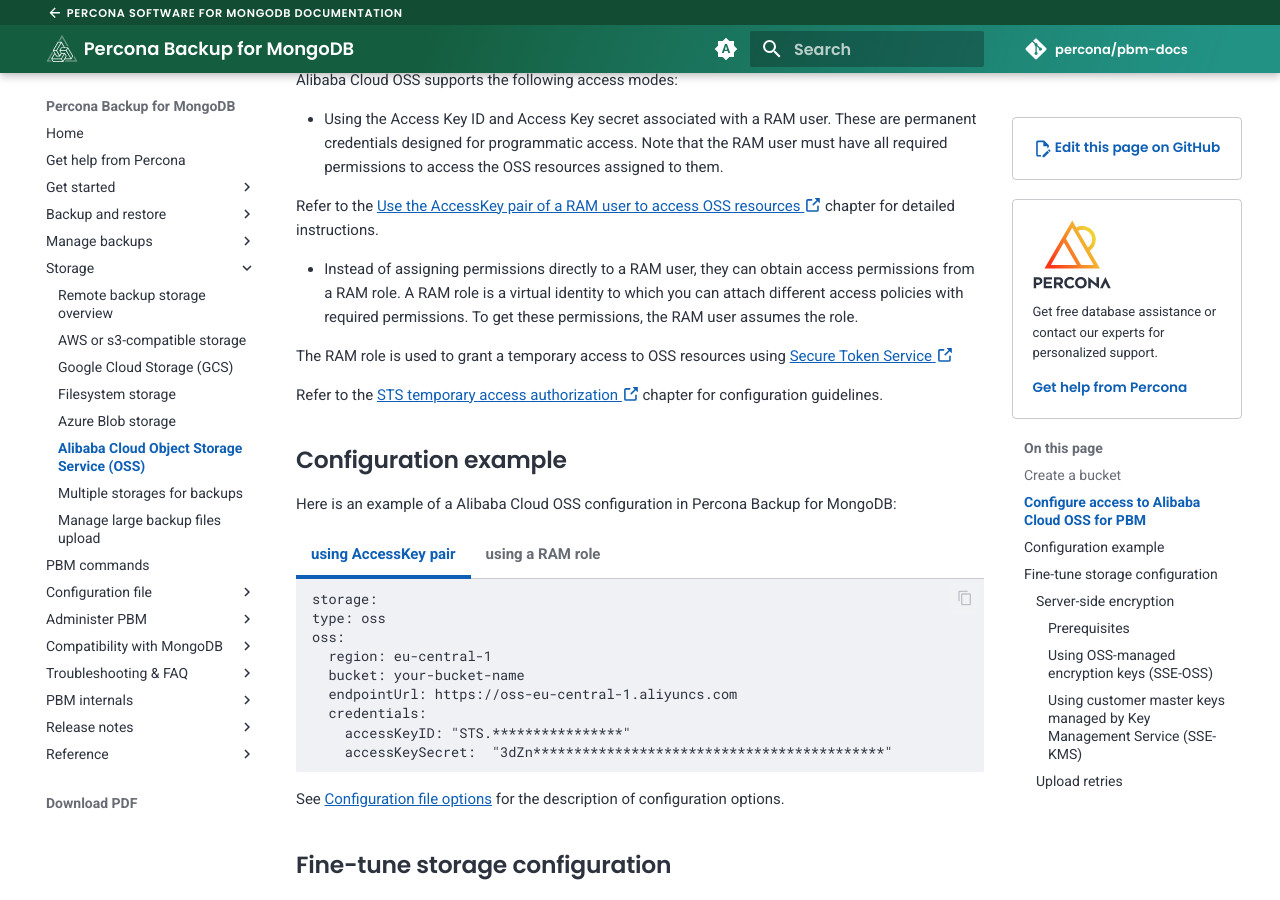
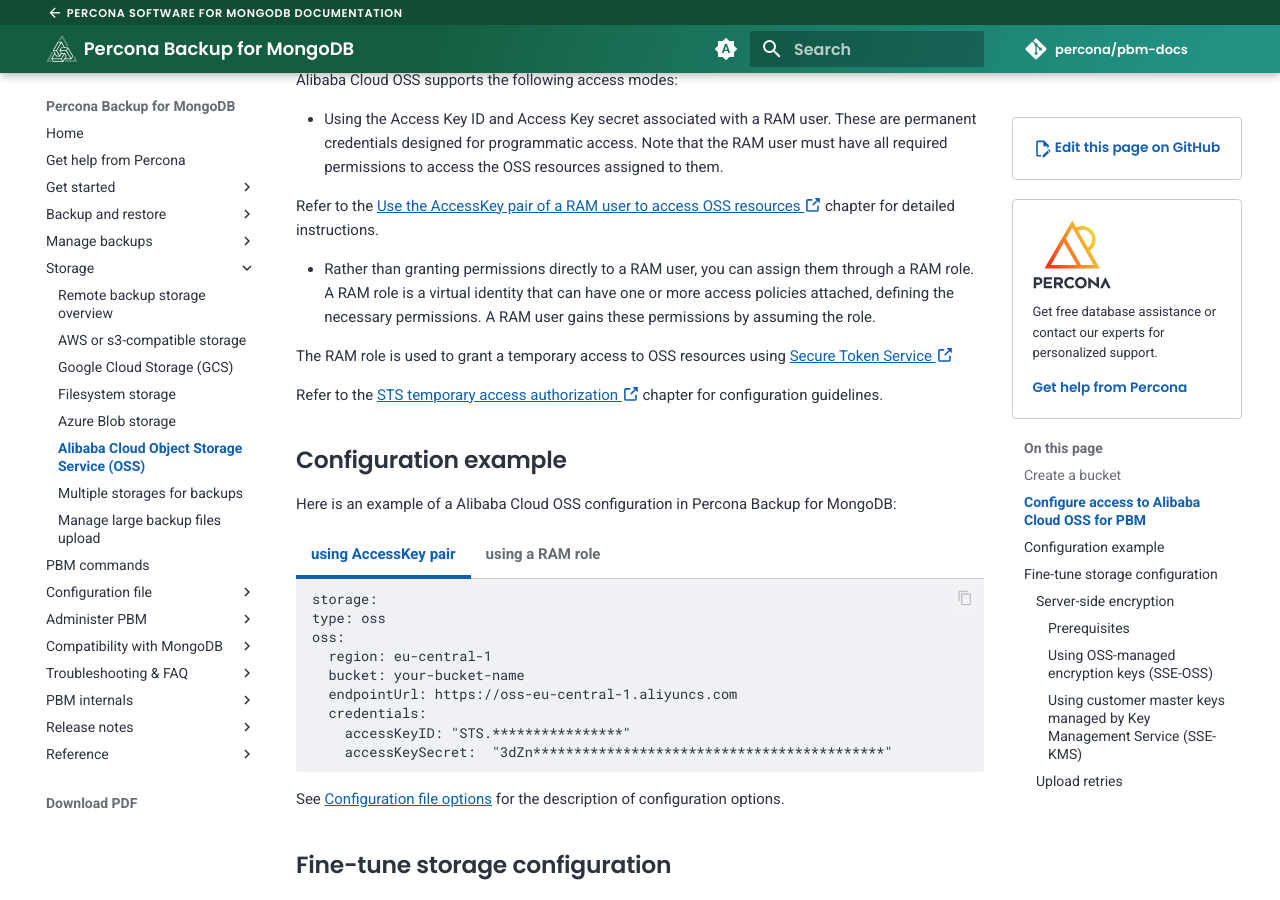
Before and after one commit to percona/pbm-docs, an MkDocs documentation site: the page built from docs/details/oss.md, in a window 1280 px wide and 900 px high, scrolled down 959 px. Built offline with MkDocs 1.6.1 and Material for MkDocs 9.7.7, drawn with Linux system fonts in a browser that asks for light colours; nearby versions of some CDN libraries; comment, search, counter and statistics services are not loaded.

Commit message:
Update docs/details/oss.md
Co-authored-by: Sandra Romanchenko <53295797+sandraromanchenko@users.noreply.github.com>

```diff
--- a/docs/details/oss.md
+++ b/docs/details/oss.md
@@ -57,7 +57,7 @@
 
    Refer to the [Use the AccessKey pair of a RAM user to access OSS resources :octicons-link-external-16:](https://www.alibabacloud.com/help/en/oss/developer-reference/use-the-accesskey-pair-of-a-ram-user-to-initiate-a-request) chapter for detailed instructions.
 
-* Instead of assigning permissions directly to a RAM user, they can obtain access permissions from a RAM role. A RAM role is a virtual identity to which you can attach different access policies with required permissions. To get these permissions, the RAM user assumes the role.
+* Rather than granting permissions directly to a RAM user, you can assign them through a RAM role. A RAM role is a virtual identity that can have one or more access policies attached, defining the necessary permissions. A RAM user gains these permissions by assuming the role.
 
   The RAM role is used to grant a temporary access to OSS resources using [Secure Token Service :octicons-link-external-16:](https://www.alibabacloud.com/help/en/ram/product-overview/what-is-sts)
 
```
